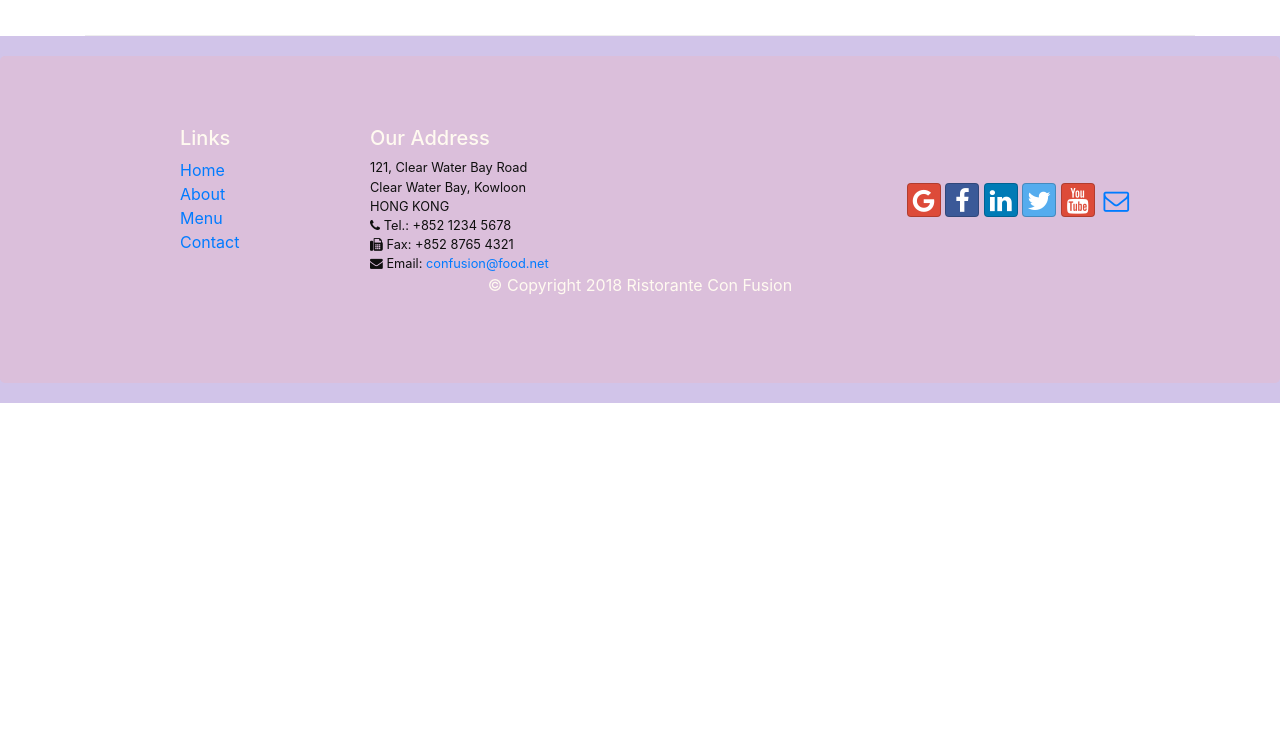
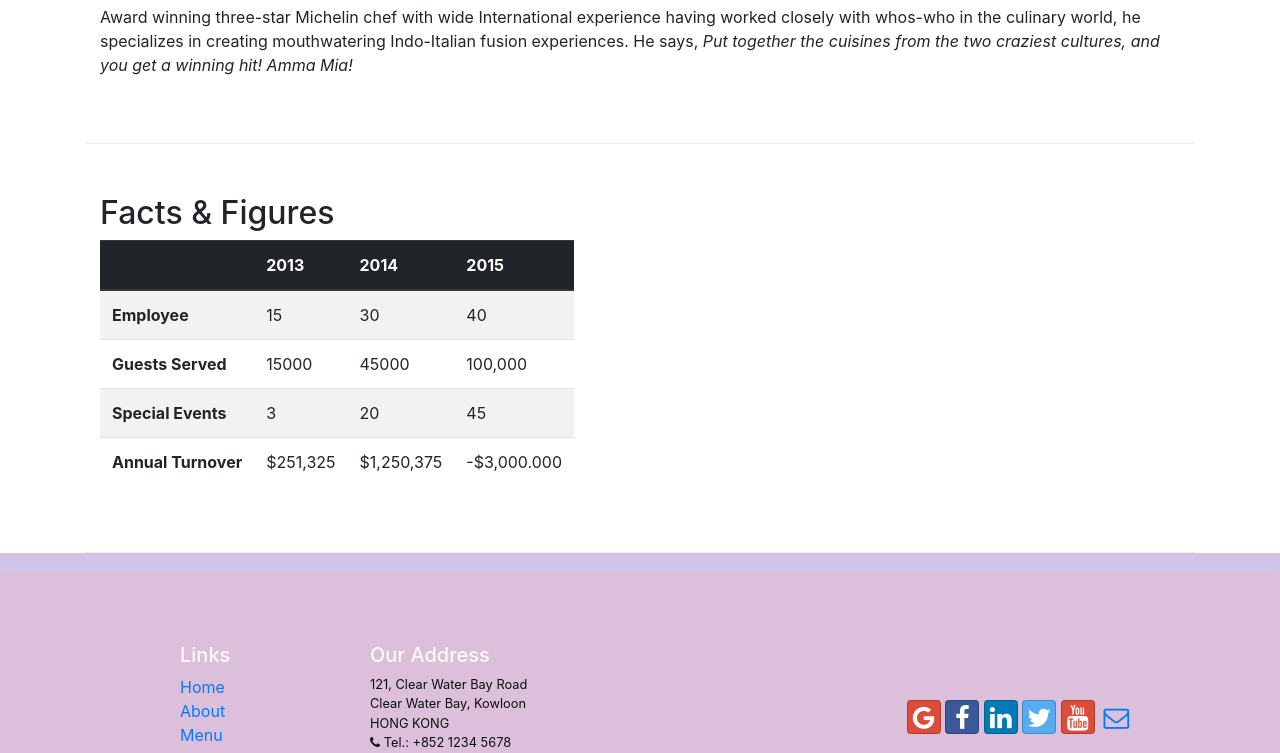
Before and after one commit to saundaryasinha19/gitWeb, a website: page aboutus.html in a window 1280 px wide. Shown: the part 1518-2271 px from the top of the page. Before the commit the page ends 1921 px from the top, so only its background shows below. Drawn offline with nearby package versions, Linux system fonts and the light colour scheme.

Commit message:
Tables and Cards

```diff
--- a/aboutus.html
+++ b/aboutus.html
@@ -72,8 +72,37 @@
                 <p>Started in 2010, Ristorante con Fusion quickly established itself as a culinary icon par excellence in Hong Kong. With its unique brand of world fusion cuisine that can be found nowhere else, it enjoys patronage from the A-list clientele in Hong Kong.  Featuring four of the best three-star Michelin chefs in the world, you never know what will arrive on your plate the next time you visit us.</p>
                 <p>The restaurant traces its humble beginnings to <em>The Frying Pan</em>, a successful chain started by our CEO, Mr. Peter Pan, that featured for the first time the world's best cuisines in a pan.</p>
             </div>
-            <div>
+            <div class= "col-sm">
+                <div class="card">
+                    <h3 class= "card-header bg-primary text-white">Facts At a Glance</h3>
+                    <div class= "card-body">
+                        <dl class= "row">
+                            <dt class= "col-6">Started</dt>
+                            <dd class= "col-6">3 Feb. 2013</dd>
+                            <dt class= "col-6">Major Stake Holder</dt>
+                            <dd class= "col-6">HK Fine Foods Inc.</dd>
+                            <dt class= "col-6">Last Year's Turnover</dt>
+                            <dd class= "col-6">$1,250,375</dd>
+                            <dt class= "col-6">Employees</dt>
+                            <dd class= "col-6">40</dd>
+
+                        </dl>
+                    </div>
+                </div>
+                </div>
+            <div class= "col-12">
+                <div class= "card card-body bg-light">
+                    <blockquote class= "blockquote">
+                        <p class= "mb-0">You better cut the pizza in four pieces because I'm not hungry enough to eat six.</p>
+                        <footer class= "blockquote-footer">Yogi Berra,
+                            <cite title="Source Title">The Wit and Wisdom of Yogi Berra, P. Pepe, Diversion Books, 2014
+                            </cite>
+                        </footer>
+
+                    </blockquote>
+                </div>
             </div>
+
         </div>
 
 
@@ -98,7 +127,50 @@
                 </div>
             </div>
        </div>
+       <div class= "row row-content">
+           <div class= "col-12 col-sm-9">
+               <h2>Facts & Figures</h2>
+               <table class= "table table-striped table-responsive">
+                   <thead class= "thead-dark">
+                       <tr>
+                           <th>&nbsp;</th>
+                           <th>2013</th>
+                           <th>2014</th>
+                           <th>2015</th>
+                       </tr>
+                    </thead>
+                    <tbody>
+                        <tr>
+                            <th>Employee</th>
+                            <td>15</td>
+                            <td>30</td>
+                            <td>40</td>
+                        </tr>
+                        <tr>
+                            <th>Guests Served</th>
+                            <td>15000</td>
+                            <td>45000</td>
+                            <td>100,000</td>
+                        </tr>
+                        <tr>
+                            <th>Special Events</th>
+                            <td>3</td>
+                            <td>20</td>
+                            <td>45</td>
+                        </tr>
+                        <tr>
+                            <th>Annual Turnover</th>
+                            <td>$251,325</td>
+                            <td>$1,250,375</td>
+                            <td>-$3,000.000</td>
+                        </tr>
+                    </tbody>
+               </table>
+           </div>
+           <div class= "col-12 col-sm-3">
 
+           </div>
+       </div>
     </div>
 
     <footer class="footer">
```
